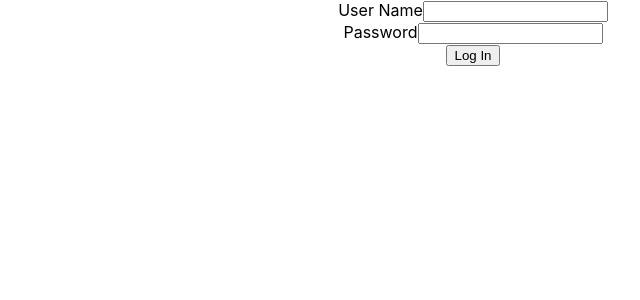
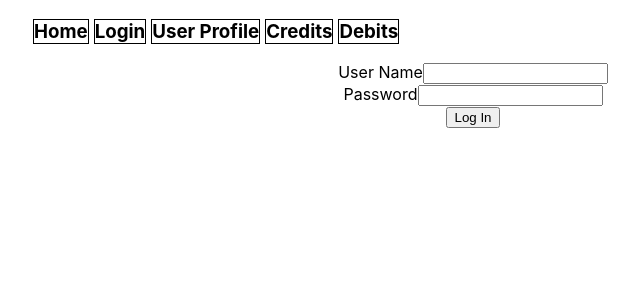
Before and after one commit to DannieC97/Assignment-09, a React (Create React App) app in the folder bank-of-react/: page /login in a window 1280 px wide. Shown: the top 300 px of the page, without its empty margins (167-807 px from the left). Built offline with nearby package versions, Linux system fonts and the light colour scheme; no server answers.

Commit message:
finished credit, debit components, added accountbalance component elements throughout the app. Added a navigation component to replace links.

```diff
--- a/bank-of-react/src/App.css
+++ b/bank-of-react/src/App.css
@@ -14,6 +14,18 @@ ul {
 li {
   font-size: 18px;
 
+}
+
+header{
+  margin-left: 200px;
+  display: flex;
+  flex-direction: row;
+}
+
+.nav-item{
+  border: 1.5px solid black;
+  margin-right: 5px;
+  cursor: pointer;
 }
 
 .App-logo {
--- a/bank-of-react/src/App.js
+++ b/bank-of-react/src/App.js
@@ -9,7 +9,8 @@ import Debits from './components/Debits';
 
 
 function App() {
-  const [balance, setBalance] = useState(14568.27)
+  const [balance, setBalance] = useState(14568.27
+    )
   const [currentUser, setUser] = useState(
     {
       userName: 'bob_loblaw',
@@ -18,8 +19,10 @@ function App() {
   )
   const [creditData,setCreditData] = useState([])
   const [debitData,setDebitData] = useState([])
-  let creditFetched = false;
-  let debitFetched = false;
+
+  let creditFetched = false
+  let debitFetched = false
+  let balanceInit =false
     useEffect(()=> {
       (async ()=>{
         if(!creditFetched){
@@ -27,6 +30,7 @@ function App() {
         const data = await response.json();
         setCreditData(data)
         creditFetched = true
+
       }
 
       })();
@@ -38,11 +42,11 @@ function App() {
         const data = await response.json();
         setDebitData(data)
         debitFetched = true
+
         }
       })();
     },[]);
-    console.log(creditData)
-    console.log(debitData)
+
 
 
 
@@ -54,13 +58,13 @@ function App() {
         <Routes>
           <Route exact path="/" element={<Home balance={balance} />} />
           <Route exact path="/userProfile" element={<UserProfile
-            currentUser={currentUser} />} />
+            currentUser={currentUser} balance={balance} />} />
           <Route exact path="/login" element={<LogIn
             currentUser={currentUser} setUser={setUser} />} />
             <Route exact path="/credits" element={<Credits
-            creditData={creditData} setCreditData={setCreditData} />}/>
+            creditData={creditData} setCreditData={setCreditData} balance={balance} setBalance={setBalance}/>}/>
             <Route exact path="/debits" element={<Debits
-            debitData={debitData} setDebitData={setDebitData} />} />
+            debitData={debitData} setDebitData={setDebitData} balance={balance} setBalance={setBalance}/>} />
         </Routes>
 
       </div>
--- a/bank-of-react/src/components/AccountBalance.js
+++ b/bank-of-react/src/components/AccountBalance.js
@@ -3,7 +3,7 @@
 function AccountBalance(props) {
     return (
         <div>
-            Balance: {props.balance}
+            Balance: ${props.balance}
         </div>
     )
 
--- a/bank-of-react/src/components/Credits.js
+++ b/bank-of-react/src/components/Credits.js
@@ -1,13 +1,48 @@
 import { Link } from 'react-router-dom'
+import AccountBalance from './AccountBalance';
+import Navigation from './Navigation';
 function Credits(props) {
-    const data = props.creditData
-    console.log(data)
+    //const data = props.creditData
+   // console.log(data)
+   function addItem(){
+        let amount1 = document.querySelector(".credit-amount").value
+        let description1 = document.querySelector(".credit-description").value
+        let newId = String(amount1).substring(0,1)+description1.substring(0,2)
+        let date = new Date()
+        let date1 = String(date)
+        let newItem={amount: amount1, date: date1, description: description1,id: newId}
+        amount1 = parseFloat(amount1)
+        props.setBalance(props.balance + amount1)
+        props.setCreditData([...props.creditData, newItem])
+
+    }
     return (
         <div>
-            <h1>Credits</h1>
-            <Link to="/">Home</Link>
+        <Navigation/>
+        <AccountBalance balance={props.balance}/>
+        <h1>Credits</h1>
 
-        </div>
+            {props.creditData.map((item)=>{
+              return  (
+              <ul key={item.id}>
+                 <li> {item.description}</li>
+                 <li>{item.date.substring(0, 9)}</li>
+                 <li>{"$"+item.amount}</li>
+
+
+
+              </ul>
+              )
+            })}
+
+        <h5>Add a Credit:</h5>
+
+        <label>Description</label>
+        <input type="text" className="credit-description" ></input>
+        <label>Amount</label>
+        <input type="number" className="credit-amount" ></input>
+        <button onClick={addItem} className='credit-btn'>ADD</button>
+    </div>
     )
 }
 export default Credits;
--- a/bank-of-react/src/components/Debits.js
+++ b/bank-of-react/src/components/Debits.js
@@ -1,4 +1,6 @@
 import { Link } from 'react-router-dom'
+import AccountBalance from './AccountBalance';
+import Navigation from './Navigation';
 function Debits(props) {
     //const data = props.debitData
    // console.log(data)
@@ -10,11 +12,14 @@ function Debits(props) {
        let date1 = String(date)
        let newItem={amount: amount1, date: date1, description: description1,id: newId}
        props.setDebitData([...props.debitData, newItem])
+       props.setBalance(props.balance-amount1)
    }
+
     return (
         <div>
+            <Navigation/>
+             <AccountBalance balance={props.balance}/>
             <h1>Debits</h1>
-            <Link to="/">Home</Link>
 
                 {props.debitData.map((item)=>{
                   return  (
@@ -30,11 +35,13 @@ function Debits(props) {
                 })}
 
             <h5>Add a Debit:</h5>
-            <label>Amount</label>
-            <input type="text" className="debt-amount" ></input>
             <label>Description</label>
             <input type="text" className="debt-description" ></input>
+            <label>Amount</label>
+            <input type="number" className="debt-amount" ></input>
             <button onClick={addItem} className='debit-btn'>ADD</button>
+
+
         </div>
     )
 }
--- a/bank-of-react/src/components/Home.js
+++ b/bank-of-react/src/components/Home.js
@@ -2,21 +2,16 @@ import '../App.css';
 import React, { Component } from 'react';
 import { BrowserRouter as Router, Route, Routes } from 'react-router-dom'
 import AccountBalance from './AccountBalance';
+import Navigation from './Navigation';
 import { Link } from 'react-router-dom'
 
 function Home(props) {
 
-
     return (
 
         <div>
-            <div className='links'>
-                <Link to="/userProfile">User Profile</Link>
-                <Link className='link1' to="/login">Log In</Link>
-                <Link className='link1'to="/credits">Credits</Link>
-                <Link to="/debits">Debits</Link>
+            <Navigation/>
 
-            </div>
             <img src="https://cdn-icons-png.flaticon.com/512/2830/2830284.png" alt="bank" className='bank-img'/>
             <h1>Bank of React</h1>
 
--- a/bank-of-react/src/components/LogIn.js
+++ b/bank-of-react/src/components/LogIn.js
@@ -2,6 +2,7 @@ import { Link } from "react-router-dom"
 import { useState, useEffect } from "react/cjs/react.development"
 import {BrowserRouter as Redirect} from 'react-router-dom'
 import { useNavigate } from "react-router-dom"
+import Navigation from './Navigation';
 
 function LogIn(props) {
     const [red,setRed]= useState(false)
@@ -26,6 +27,7 @@ function LogIn(props) {
 
     return (
         <div>
+            <Navigation/>
             <form>
                 <div>
                     <label htmlFor="userName">User Name</label>
--- /dev/null
+++ b/bank-of-react/src/components/Navigation.js
@@ -0,0 +1,31 @@
+import { useNavigate } from "react-router-dom"
+
+function Navigation(){
+    let navigate = useNavigate()
+    function userProfRedirect(){
+            navigate("/userProfile")
+     }
+    function loginRedirect(){
+        navigate("/login")
+    }
+    function homeRedirect(){
+        navigate("/")
+    }
+    function creditRedirect(){
+        navigate("/credits")
+    }
+    function debitRedirect(){
+        navigate("/debits")
+    }
+    return(
+        <header>
+            <h3 className="nav-item" onClick={homeRedirect}>Home</h3>
+            <h3 className="nav-item" onClick={loginRedirect}>Login</h3>
+            <h3 className="nav-item" onClick={userProfRedirect}>User Profile</h3>
+            <h3 className="nav-item" onClick={creditRedirect}>Credits</h3>
+            <h3 className="nav-item" onClick={debitRedirect}>Debits</h3>
+        </header>
+    )
+}
+
+export default Navigation
--- a/bank-of-react/src/components/UserProfile.js
+++ b/bank-of-react/src/components/UserProfile.js
@@ -1,11 +1,14 @@
 import { Link } from 'react-router-dom'
+import AccountBalance from './AccountBalance';
+import Navigation from './Navigation';
 function UserProfile(props) {
     return (
         <div>
+            <Navigation/>
             <h1>User Profile</h1>
-            <Link to="/">Home</Link>
             <div>UserName: {props.currentUser.userName} </div>
             <div>Member Since: {props.currentUser.memberSince} </div>
+            <AccountBalance balance={props.balance}/>
         </div>
     )
 }
```
